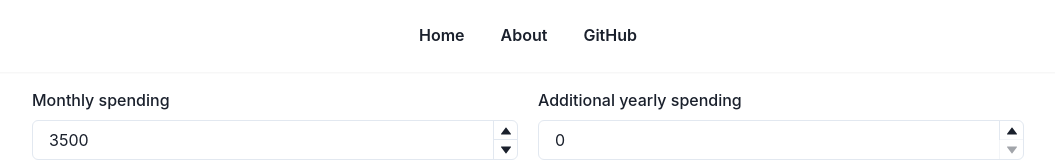
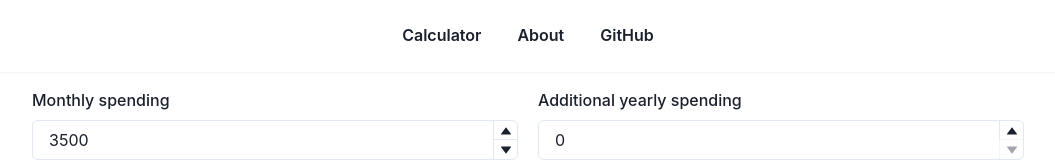
Before and after one commit to adamzerner/minimal-retirement-calculator, a Next.js app: page / in a window 1280 px wide. Shown: the top 161 px of the page, without its empty margins (112-1167 px from the left). Built offline with nearby package versions, Linux system fonts and the light colour scheme.

Commit message:
Update verbiage

```diff
--- a/components/navbar.tsx
+++ b/components/navbar.tsx
@@ -21,7 +21,7 @@ export const Navbar = () => {
           <Flex justify="center">
             <ButtonGroup variant="ghost" spacing="1">
               <Link href="/">
-                <Button>Home</Button>
+                <Button>Calculator</Button>
               </Link>
               <Link href="/about">
                 <Button>About</Button>
```
